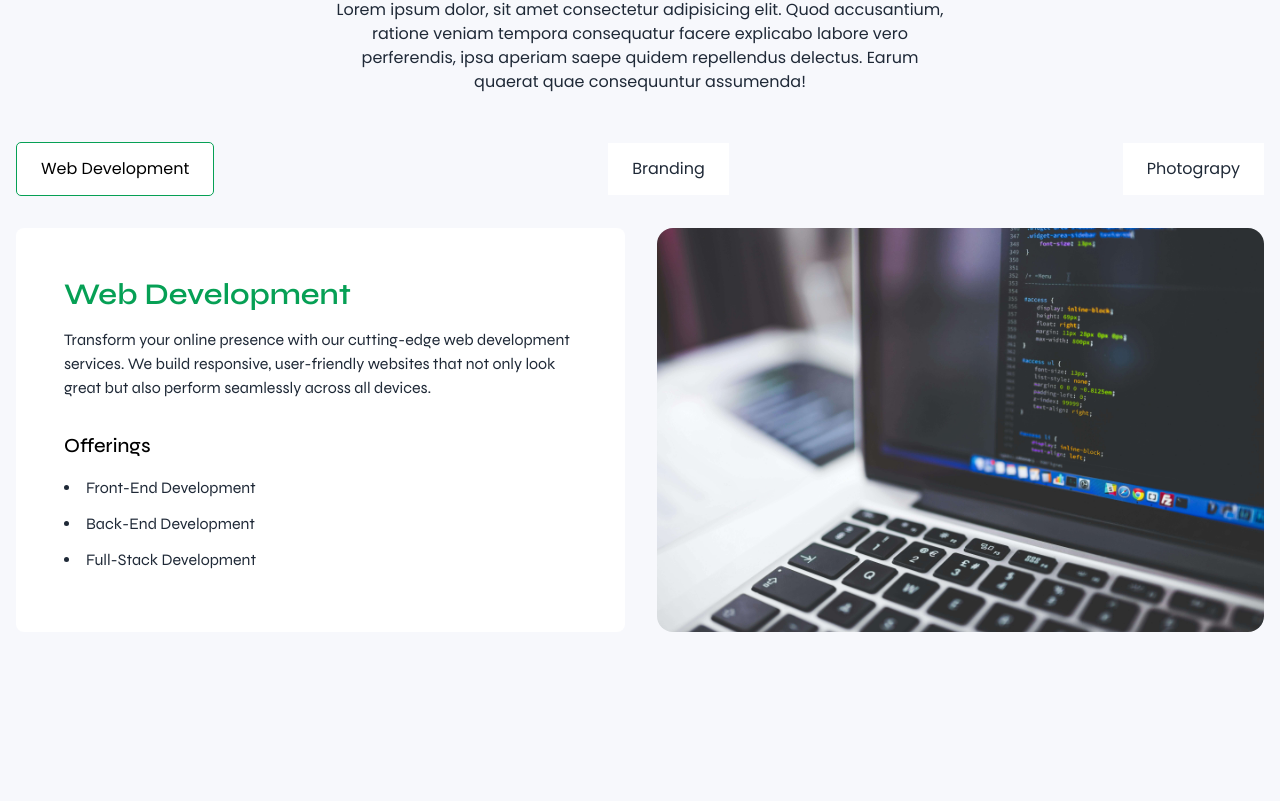
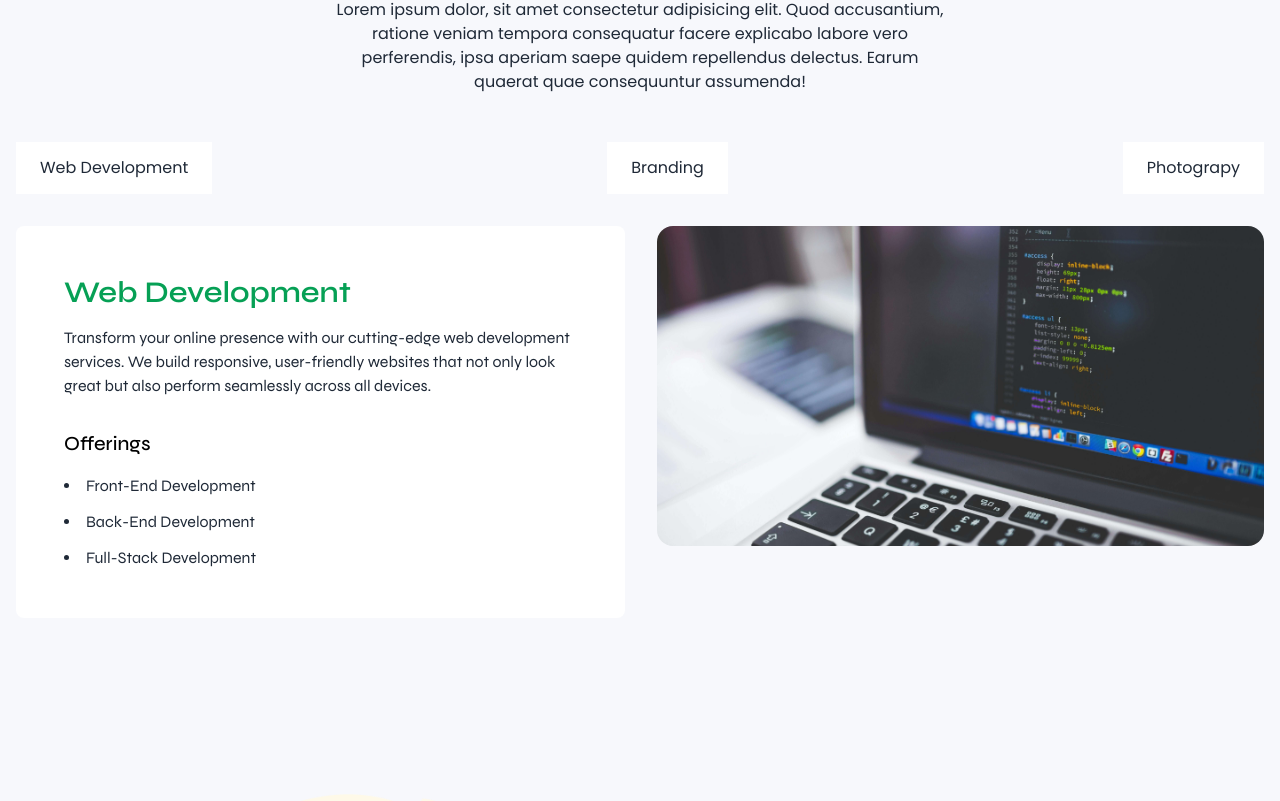
Before and after one commit to imagallon/welk, a React (Vite) app: page / in a window 1280 px wide. Shown: the part 974-1775 px from the top of the page. Built offline with nearby package versions, Linux system fonts and the light colour scheme.

Commit message:
added motion to services

```diff
--- a/src/components/Hero.jsx
+++ b/src/components/Hero.jsx
@@ -7,7 +7,7 @@ import { fadeIn } from '../utils/animationVariants';
 const Hero = () => {
   return (
     <section id='hero' className='bg-heroBg text-white flex items-center pt-28 md:h-screen'>
-      <div className='container mx-auto flex flex-col md:flex-row items-center justify-between p-8 overflow-y-hidden gap-12 h-full'>
+      <div className='container mx-auto flex flex-col md:flex-row items-center justify-between p-10 overflow-y-hidden gap-12 h-full'>
         {/* left side */}
         <motion.div
         variants={fadeIn('down', 0.2)}
--- a/src/components/Services.jsx
+++ b/src/components/Services.jsx
@@ -4,28 +4,45 @@ import serviceImg1 from '../assets/webd.jpeg.jpg';
 import serviceImg2 from '../assets/web2.jpg';
 import serviceImg3 from '../assets/web3.jpg';
 import serviceImg4 from '../assets/web4.jpg';
+import {motion} from 'framer-motion';
+import { fadeIn } from '../utils/animationVariants';
+
 
 const Services = () => {
   return (
     <div className='bg-[#f7f8fc]' id='services'>
       <div className='pt-28 px-4 container mx-auto'>
-        <div className='text-center space-y-5'>
+        <motion.div
+        variants={fadeIn('up', 0.2)}
+        initial='hidden'
+        whileInView={'show'}
+        viewport={{once:true, amount: 0.7}}
+        className='text-center space-y-5'>
           <h2 className='text-4xl font-bold font-secondary text-heroBg'>What we offer</h2>
           <p className='md:w-1/2 mx-auto'>Lorem ipsum dolor, sit amet consectetur adipisicing elit. Quod accusantium, ratione veniam tempora consequatur facere explicabo labore vero perferendis, ipsa aperiam saepe quidem repellendus delectus. Earum quaerat quae consequuntur assumenda!</p>
-        </div>
+        </motion.div>
         {/* service category */}
         <div className='py-12 md:h-4/5 mx-auto'>
         <Tabs>
-          <TabList className='flex flex-wrap justify-between items-center md:gap-8 gap-4'>
+          <motion.TabList
+          variants={fadeIn('up', 0.3)}
+          initial='hidden'
+          whileInView={'show'}
+          viewport={{once:true, amount: 0.7}}
+          className='flex flex-wrap justify-between items-center md:gap-8 gap-4'>
             <Tab>Web Development</Tab>
             <Tab>Branding</Tab>
             <Tab>Photograpy</Tab>
             {/* <Tab>Promotional Product</Tab> */}
-          </TabList>
+          </motion.TabList>
 
           <TabPanel>
-
-           <div className='flex flex-col md:flex-row gap-8 mt-8'>
+           <motion.div
+           variants={fadeIn('down', 0.2)}
+           initial='hidden'
+           whileInView={'show'}
+           viewport={{once:true, amount: 0.7}}
+           className='flex flex-col md:flex-row gap-8 mt-8'>
            <div className='md:w-1/2 bg-white rounded-lg p-12 font-secondary'>
               <h3 className='text-3xl font-semibold text-primary mb-4'>Web Development</h3>
               <p className='mb-8'>Transform your online presence with our cutting-edge web development services. We build responsive, user-friendly websites that not only look great but also perform seamlessly across all devices.</p>
@@ -37,14 +54,19 @@ const Services = () => {
               </ul>
             </div>
             <div className='md:w-1/2'>
-              <img src={serviceImg1} alt="image of a coding IDE" className='w-full h-auto rounded-2xl object-cover' />
+              <img src={serviceImg1} alt="image of a coding IDE" className='w-full h-auto rounded-2xl object-cover max-h-80' />
             </div>
-           </div>
+           </motion.div>
 
           </TabPanel>
           <TabPanel>
 
-            <div className='flex flex-col md:flex-row gap-8 mt-8'>
+            <motion.div
+            variants={fadeIn('down', 0.2)}
+            initial='hidden'
+            whileInView={'show'}
+            viewport={{once:true, amount: 0.7}}
+            className='flex flex-col md:flex-row gap-8 mt-8'>
             <div className='md:w-1/2 bg-white rounded-lg p-12 font-secondary'>
                <h3 className='text-3xl font-semibold text-primary mb-4'>Branding</h3>
                <p className='mb-8'>Your brand is more than just a logo—it's the story that sets you apart. We craft compelling brand identities that resonate with your audience and leave a lasting impression.</p>
@@ -56,14 +78,19 @@ const Services = () => {
                </ul>
              </div>
              <div className='md:w-1/2'>
-               <img src={serviceImg2} alt="image of a coding IDE" className='w-full h-auto rounded-2xl object-cover' />
+               <img src={serviceImg2} alt="image of a coding IDE" className='w-full h-full rounded-2xl object-cover max-h-80' />
              </div>
-            </div>
+            </motion.div>
 
            </TabPanel>
            <TabPanel>
 
-            <div className='flex flex-col md:flex-row gap-8 mt-8'>
+            <motion.div
+            variants={fadeIn('down', 0.2)}
+            initial='hidden'
+            whileInView={'show'}
+            viewport={{once:true, amount: 0.7}}
+            className='flex flex-col md:flex-row gap-8 mt-8'>
             <div className='md:w-1/2 bg-white rounded-lg p-12 font-secondary'>
                <h3 className='text-3xl font-semibold text-primary mb-4'>Photography</h3>
                <p className='mb-8'>Capture your brand’s essence with professional photography that tells your story in every shot. We create compelling visuals that resonate with your audience and elevate your marketing campaigns</p>
@@ -75,9 +102,9 @@ const Services = () => {
                </ul>
              </div>
              <div className='md:w-1/2'>
-               <img src={serviceImg3} alt="image of a coding IDE" className='w-full h-auto rounded-2xl object-cover' />
+               <img src={serviceImg3} alt="image of a coding IDE" className='w-full h-auto rounded-2xl object-cover max-h-80' />
              </div>
-            </div>
+            </motion.div>
 
            </TabPanel>
            {/* <TabPanel>
```
